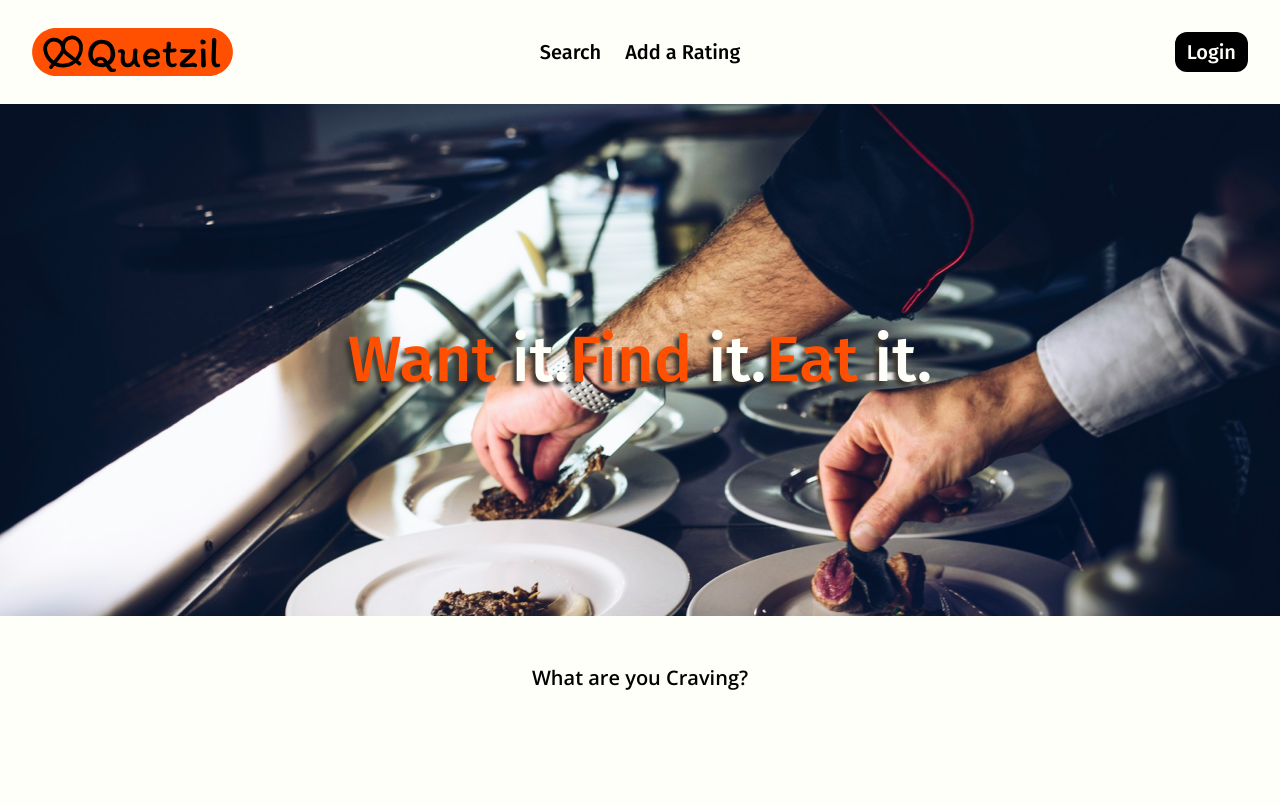
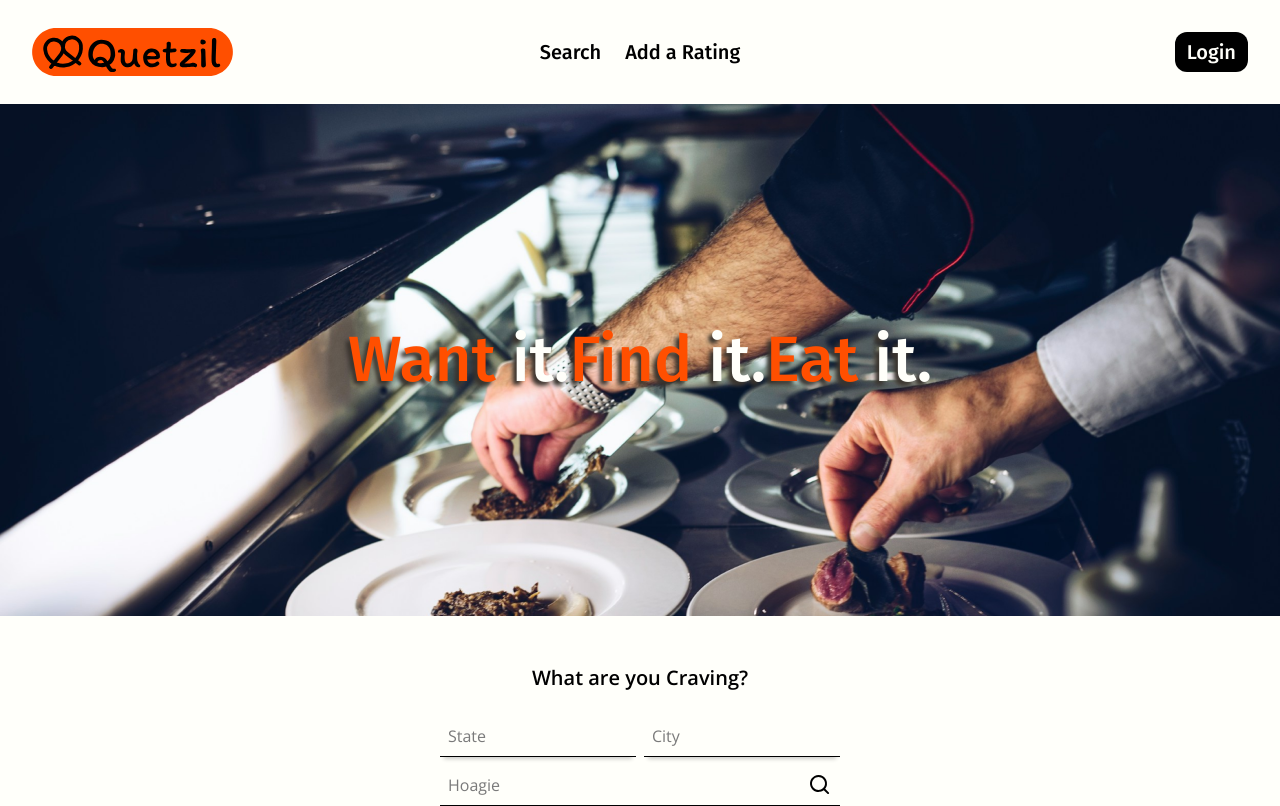
Before and after one commit to terryluciano/quetzil, a React (Vite) app in the folder client/: page / in a window 1280 px wide. Built offline with nearby package versions, Linux system fonts and the light colour scheme.

Commit message:
Built simple search form on home page

```diff
--- a/client/package.json
+++ b/client/package.json
@@ -12,7 +12,8 @@
   "dependencies": {
     "react": "^18.3.1",
     "react-dom": "^18.3.1",
-    "react-router-dom": "^6.26.2"
+    "react-router-dom": "^6.26.2",
+    "tailwind-merge": "^2.5.2"
   },
   "devDependencies": {
     "@eslint/js": "^9.9.0",
--- /dev/null
+++ b/client/src/components/InputField.tsx
@@ -0,0 +1,30 @@
+import { forwardRef, HTMLProps, ReactNode } from "react";
+import { twMerge } from "tailwind-merge";
+
+interface InputProps extends HTMLProps<HTMLInputElement> {
+    divClassName?: string;
+    righticon?: ReactNode | JSX.Element;
+    lefticon?: ReactNode | JSX.Element;
+}
+
+export const InputField = forwardRef<HTMLInputElement, InputProps>(
+    (props, ref) => (
+        <div
+            className={twMerge(
+                "w-full shadow-input gap-2 flex-center flex-row border-b-[1px] border-b-solid border-text px-2",
+                props?.divClassName,
+            )}
+        >
+            {props?.lefticon}
+            <input
+                {...props}
+                ref={ref}
+                className={twMerge(
+                    "w-full h-10 text-base placeholder:text-placeholder-text bg-transparent",
+                    props.className,
+                )}
+            />
+            {props?.righticon}
+        </div>
+    ),
+);
--- a/client/src/views/Home.tsx
+++ b/client/src/views/Home.tsx
@@ -1,6 +1,51 @@
+import { createRef, useEffect, useRef, useState } from "react";
 import homeBanner from "../assets/home-banner.png";
+import searchIcon from "../assets/icons/search-icon.svg";
+import { InputField } from "../components/InputField";
+
+const listOfFoodPlaceHolders = [
+    "Cookies",
+    "Food",
+    "Something Yummy",
+    "Pasta",
+    "Pizza",
+    "Chicken",
+    "Brisket",
+    "Hamburger",
+    "Sushi",
+    "Tacos",
+    "Burrito",
+    "Hoagie",
+    "Salad",
+    "Soup",
+    "Steak",
+];
+
+const SearchIcon = () => {
+    return <img src={searchIcon} className="size-6" />;
+};
 
 const Home = () => {
+    const stateRef = createRef<HTMLInputElement>();
+    const cityRef = createRef<HTMLInputElement>();
+    const foodRef = createRef<HTMLInputElement>();
+
+    const [foodPlaceholder, setFoodPlaceholder] = useState("Food");
+
+    const placeholderInterval = useRef<ReturnType<typeof setInterval>>();
+
+    // run effect every 2 seconds
+    useEffect(() => {
+        placeholderInterval.current = setInterval(() => {
+            const randomNumber = Math.floor(
+                Math.random() * listOfFoodPlaceHolders.length,
+            );
+            setFoodPlaceholder(listOfFoodPlaceHolders[randomNumber]);
+        }, 2000);
+
+        return () => clearInterval(placeholderInterval.current);
+    }, []);
+
     return (
         <div className="w-full h-auto flex-center flex-col gap-12">
             <div
@@ -25,7 +70,24 @@ const Home = () => {
             <div className="flex-center flex-col gap-6 h-auto w-[400px]">
                 <p className="text-xl font-semibold">What are you Craving?</p>
                 <div className="gap-2 flex-center flex-col w-full">
-                    <div className="flex flex-row justify-center items-center w-full gap-2"></div>
+                    <div className="flex flex-row justify-center items-center w-full gap-2">
+                        <InputField
+                            ref={stateRef}
+                            type="text"
+                            placeholder="State"
+                        />
+                        <InputField
+                            ref={cityRef}
+                            type="text"
+                            placeholder="City"
+                        />
+                    </div>
+                    <InputField
+                        ref={foodRef}
+                        type="text"
+                        placeholder={foodPlaceholder}
+                        righticon={<SearchIcon />}
+                    />
                 </div>
             </div>
         </div>
@@ -33,59 +95,3 @@ const Home = () => {
 };
 
 export default Home;
-
-/*
-<script setup lang="ts">
-import { ref } from "vue";
-import homeBanner from "../assets/home-banner.png";
-
-const state = ref("");
-
-const inputChange = (inputRef, e) => {
-    // console.log(e);
-    inputRef = e.target.value;
-};
-</script>
-
-<template>
-    <div className="w-full h-auto flex-center flex-col gap-12">
-        <div
-            className="w-full h-[512px] flex-center"
-            style="{
-                backgroundImage: `url(${homeBanner})`,
-                backgroundPosition: 'center',
-                backgroundSize: 'cover',
-            }"
-        >
-            <h1
-                className="font-Fira-Sans font-medium text-[64px] text-bg"
-                style="{
-                    textShadow: '-4px 4px 4px #39332D',
-                }"
-            >
-                <span className="text-primary">Want</span> it.
-                <span className="text-primary">Find</span> it.
-                <span className="text-primary">Eat</span> it.
-            </h1>
-        </div>
-        <div className="flex-center flex-col gap-6 h-auto w-[400px]">
-            <p className="text-xl font-semibold">What are you Craving?</p>
-            <div className="gap-2 flex-center flex-col w-full">
-                <div
-                    className="flex flex-row justify-center items-center w-full gap-2"
-                >
-                    <input
-                        className="border-b-[1px] border-b-solid border-b-text"
-                        :value="state"
-                        :oninput="(e) => inputChange(state, e)"
-                    />
-                    <input
-                        className="border-b-[1px] border-b-solid border-b-text"
-                    />
-                </div>
-            </div>
-        </div>
-    </div>
-</template>
-
- */
--- a/client/tailwind.config.js
+++ b/client/tailwind.config.js
@@ -15,6 +15,9 @@ export default {
                 "text-hover": "#39332D",
                 "placeholder-text": "#7A7A7A",
             },
+            boxShadow: {
+                input: "0 6px 4px -4px rgba(0, 0, 0, 0.2)",
+            },
         },
     },
     plugins: [],
```
Also changed, not shown: client/src/assets/icons/search-icon.svg (added), 1 other file (tests, documents, lock files or other folders).
